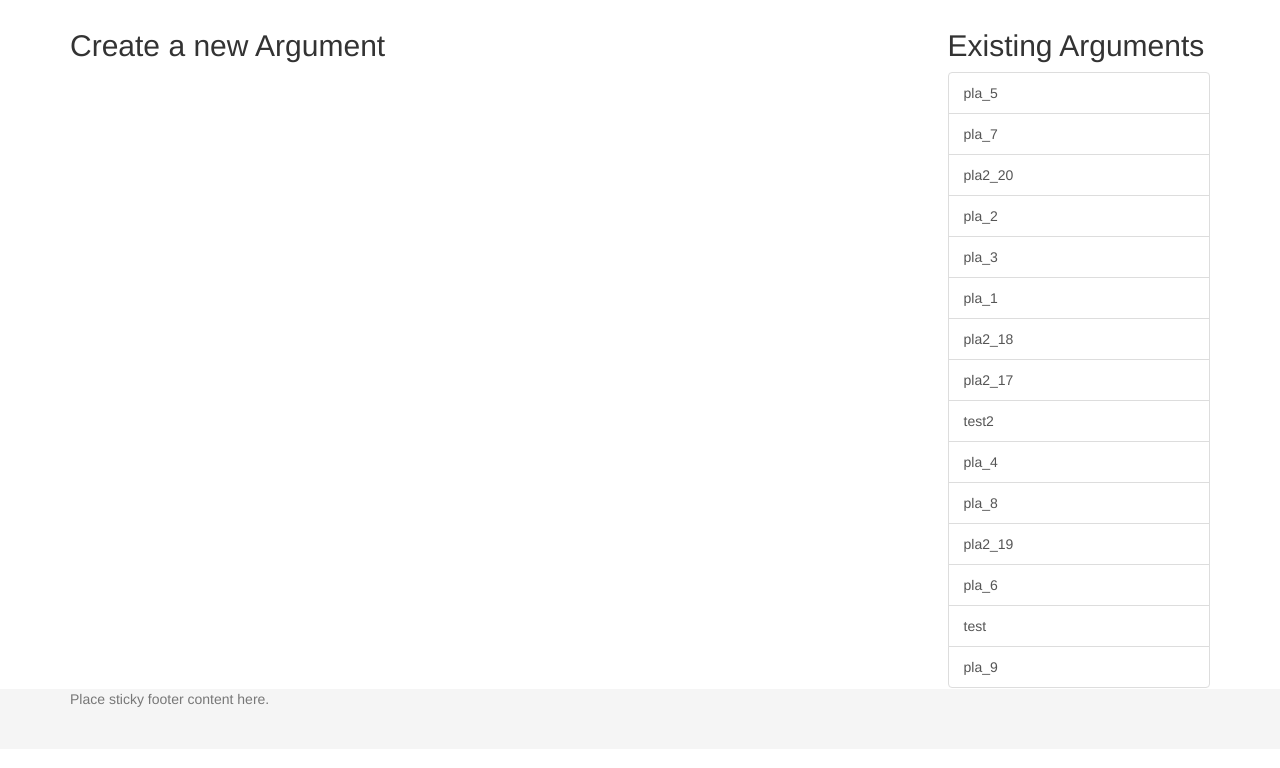
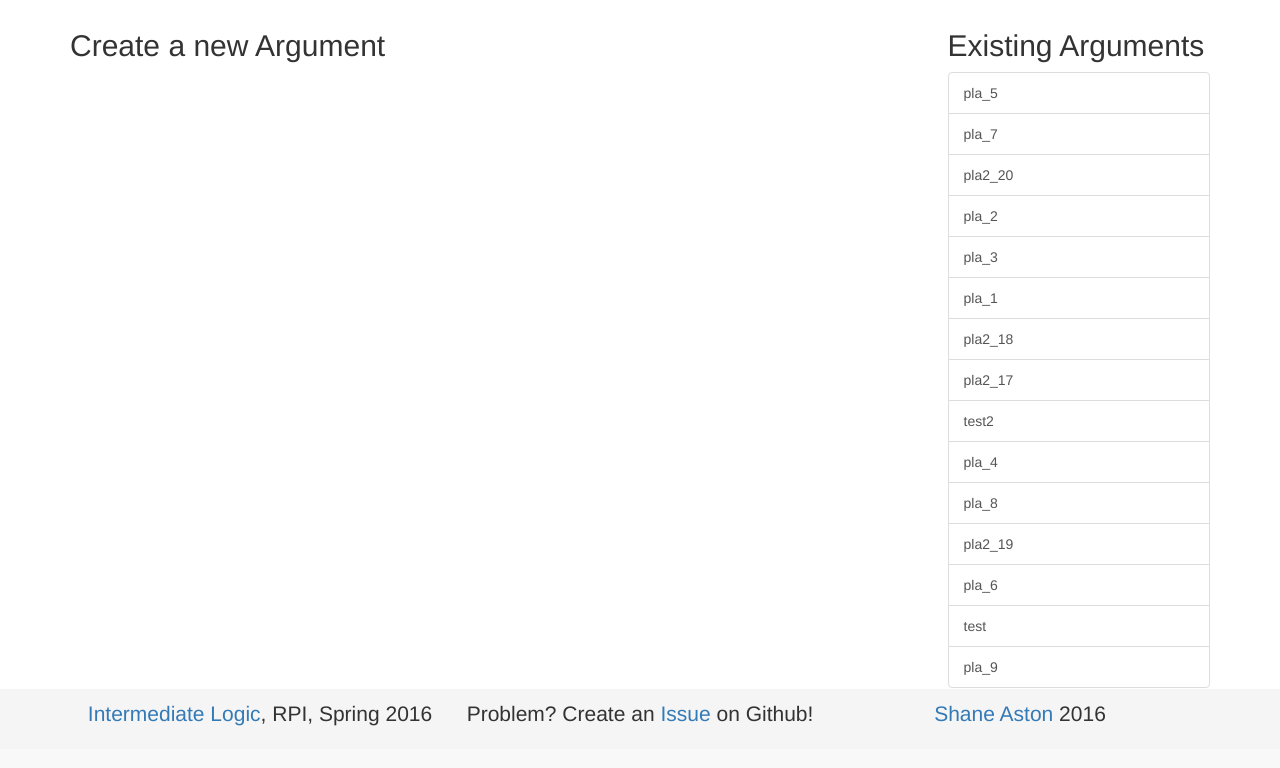
Before and after one commit to Bram-Hub/DP-Visuals, a Flask app: page / in a window 1280 px wide. Shown: the part 51-819 px from the top of the page. After the commit the page ends 777 px from the top, so only its background shows below. Run offline with Flask 2, Linux system fonts and the light colour scheme; some libraries are stand-ins or nearby versions.

Commit message:
populate the footer

```diff
--- a/templates/layout.html
+++ b/templates/layout.html
@@ -1,22 +1,20 @@
 <!DOCTYPE html>
 <html lang="en">
+  <meta name="viewport" content="width=device-width, initial-scale=1">
   <head>
     <title>{% block title %}{% endblock %}</title>
     <link rel="stylesheet" href="https://maxcdn.bootstrapcdn.com/bootstrap/3.3.5/css/bootstrap.min.css">
     <style>
       .container {min-width: 75%; display: block;}
+
       .footer {
+        position: absolute;
+        bottom: 0;
+        width: 100%;
+        /* Set the fixed height of the footer here */
         height: 60px;
         background-color: #f5f5f5;
-      }
-      /* Wrapper for page content to push down footer */
-      .wrap {
-        min-height: 100%;
-        height: auto;
-        /* Negative indent footer by its height */
-        margin: 0 auto -60px;
-        /* Pad bottom by footer height */
-        padding: 0 0 60px;
+        padding-top:10px;
       }
     </style>
     {% block links %}{% endblock %}
@@ -67,13 +65,27 @@
       {% endwith %}
     {% endblock %}
 
-    <div class="wrap">
+    <div id="wrap">
     {% block body %}{% endblock %}
-  </div>
+    </div>
 
-    <footer class="footer navbar-fixed-bottom">
-      <div class="container">
-        <p class="text-muted">Place sticky footer content here.</p>
+    <footer id="footer" class="footer navbar-fixed-bottom">
+      <div class="container text-center">
+        <div class="col-md-4">
+          <p class="lead">
+            <a href="http://www.cogsci.rpi.edu/~heuveb/Teaching/Logic/InterLogic/InterLogic.htm">Intermediate Logic</a>, RPI, Spring 2016
+          </p>
+        </div>
+        <div class="col-md-4">
+          <p class="lead">
+            Problem? Create an <a href="http://github.com/astonshane/davisputnamnocnf/issues">Issue</a> on Github!
+          </p>
+        </div>
+        <div class="col-md-4">
+          <p class="lead">
+            <a href="http://shaneaston.com">Shane Aston</a> 2016
+          </p>
+        </div>
       </div>
     </footer>
 
```
